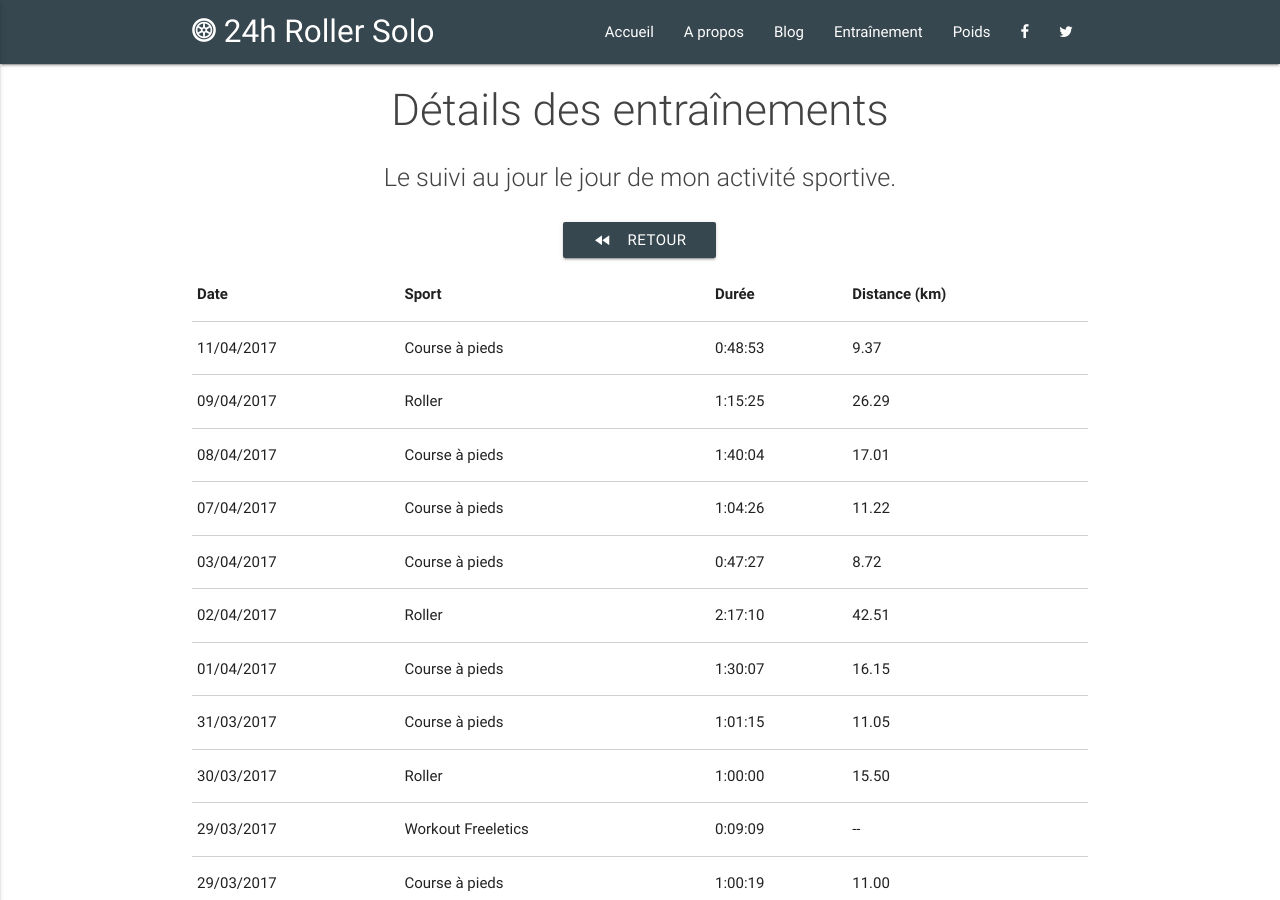
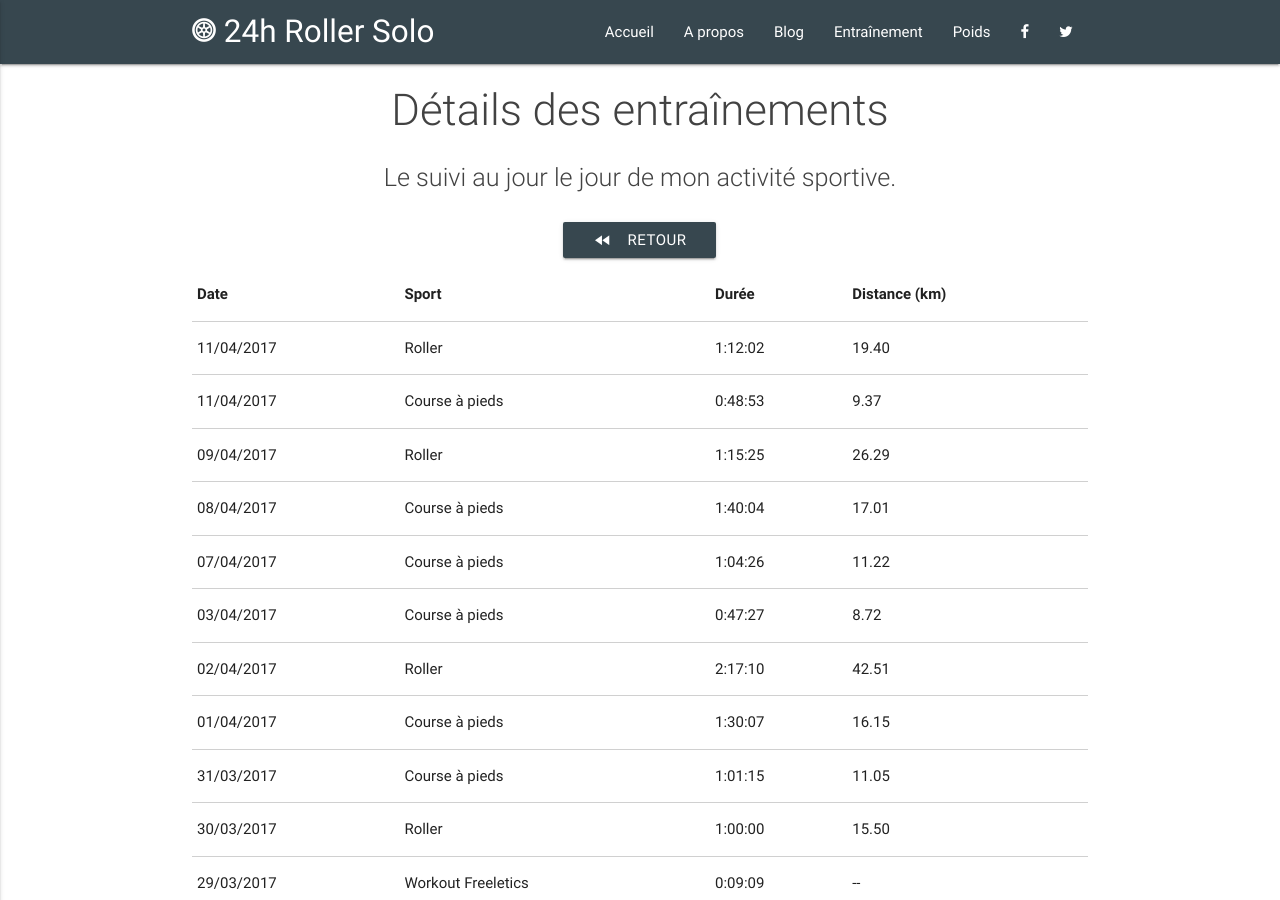
Before and after one commit to 24hRollerSolo/24hRollerSolo.github.io, a Jekyll site: the page built from training/details.html, in a window 1280 px wide and 900 px high. Built offline with Jekyll 4.4.1, drawn with Linux system fonts in a browser that asks for light colours.

Commit message:
Add 2017-04-11 roller skating

```diff
--- a/_data/sports.json
+++ b/_data/sports.json
@@ -1,4 +1,5 @@
 [
+  {"date": "2017-04-11", "type": "ROLLER", "distance": "19.40", "duration": "1:12:02"},
   {"date": "2017-04-11", "type": "RUNNING", "distance": "9.37", "duration": "0:48:53"},
   {"date": "2017-04-09", "type": "ROLLER", "distance": "26.29", "duration": "1:15:25"},
   {"date": "2017-04-08", "type": "RUNNING", "distance": "17.01", "duration": "1:40:04"},
```
